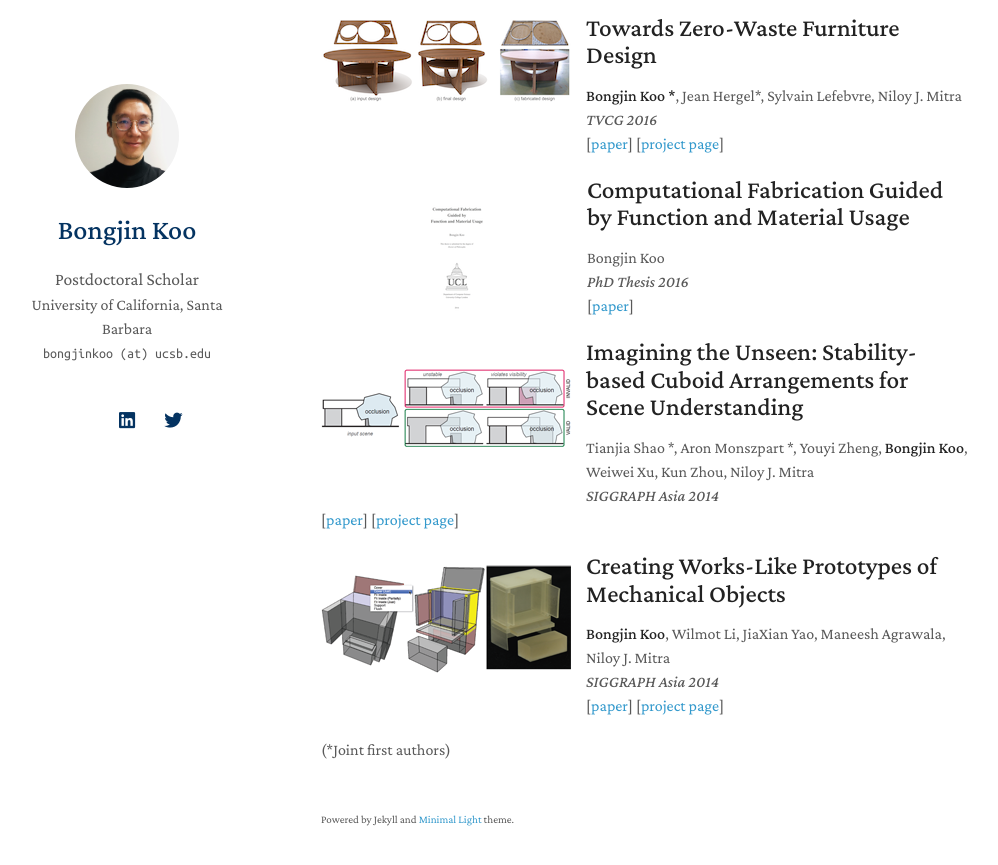
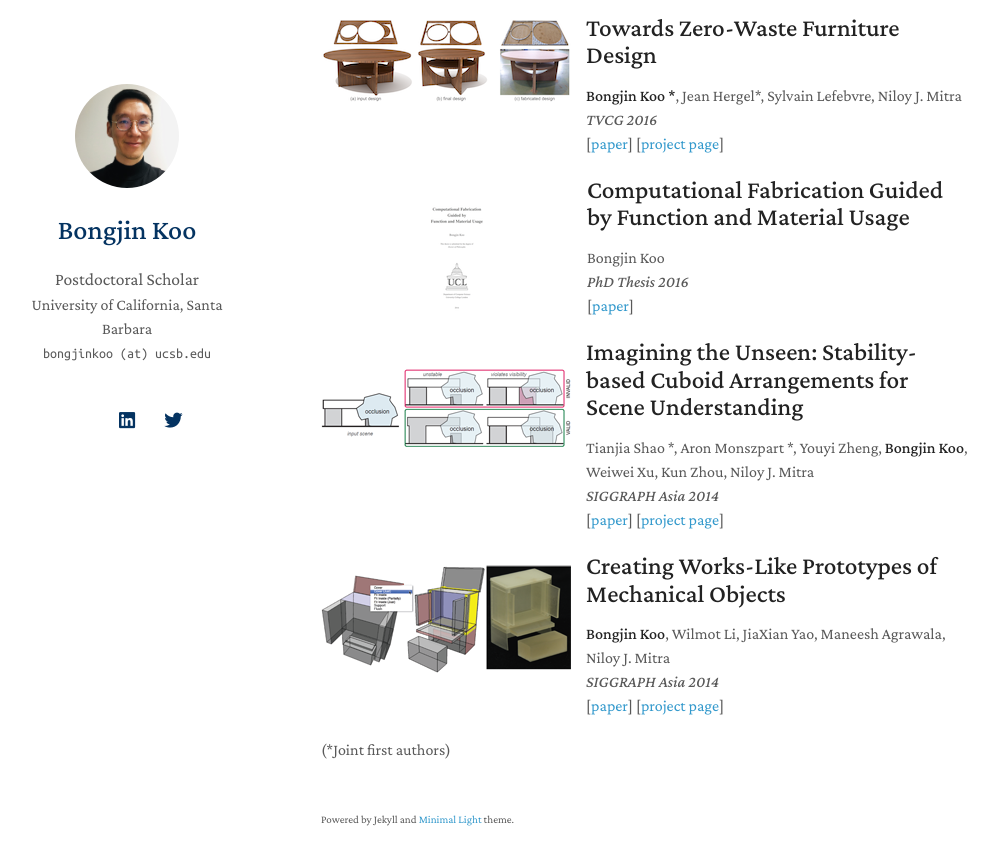
Before and after one commit to bongjinkoo/bongjinkoo.github.io, a Jekyll site: the page built from index.md, in a window 1280 px wide and 900 px high, scrolled down 1459 px. Shown: the top 865 px of the window, without its empty margins (149-1147 px from the left). Built offline with Jekyll 4.4.1, drawn with Linux system fonts in a browser that asks for light colours; nearby versions of some CDN libraries; a style sheet for code colours, icons or effects is not loaded; our own code applies the rules of GitHub Pages for plain Markdown files.

Commit message:
Fix layout.

```diff
--- a/_includes/publications.md
+++ b/_includes/publications.md
@@ -38,7 +38,7 @@ Bongjin Koo
 _PhD Thesis 2016_
 [[paper](http://geometry.cs.ucl.ac.uk/projects/2016/bongjin_thesis/paper_docs/bongjin_koo_phd_thesis.pdf)]
 
-<img style="float: left; margin-right: 15px; margin-top: 5px; margin-bottom: 35px;" src="/publications/imaginingTheUnseen.png">
+<img style="float: left; margin-right: 15px; margin-top: 5px; margin-bottom: 40px;" src="/publications/imaginingTheUnseen.png">
 ## **Imagining the Unseen: Stability-based Cuboid Arrangements for Scene Understanding**
 Tianjia Shao \*, Aron Monszpart \*, Youyi Zheng, **Bongjin Koo**, Weiwei Xu, Kun Zhou, Niloy J. Mitra
 _SIGGRAPH Asia 2014_
```
